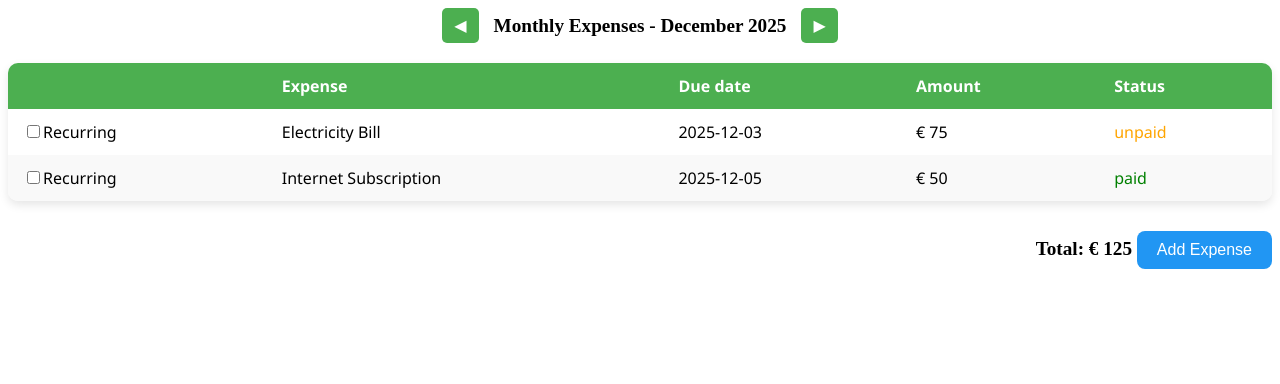
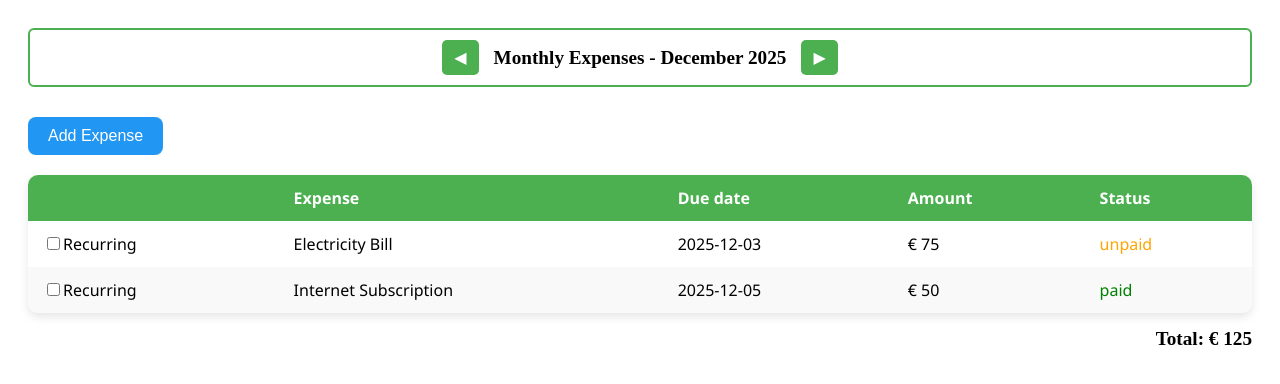
Before and after one commit to kalpanibhagya/spend-wise, an Angular app: page / in a window 1280 px wide. Shown: the top 384 px of the page. Built offline with nearby package versions, Linux system fonts and the light colour scheme.

Commit message:
Styling changes

```diff
--- a/src/app/app.css
+++ b/src/app/app.css
@@ -0,0 +1,4 @@
+.container {
+  padding: 20px;
+  margin: auto;
+}
--- a/src/app/components/monthly-expenses/monthly-expenses.css
+++ b/src/app/components/monthly-expenses/monthly-expenses.css
@@ -97,6 +97,9 @@
     gap: 15px;
     font-weight: bold;
     font-size: 1.2rem;
+    border: 2px solid #4CAF50;
+    padding: 10px;
+    border-radius: 6px;
 }
 
 .month-nav button {
--- a/src/app/components/monthly-expenses/monthly-expenses.html
+++ b/src/app/components/monthly-expenses/monthly-expenses.html
@@ -4,7 +4,7 @@
         <span> Monthly Expenses - {{ selectedDate | date: 'MMMM yyyy' }} </span>
         <button (click)="nextMonth()">▶</button>
     </div>
-
+    <button class="add-btn" (click)="openAddForm()">Add Expense</button>
     <div *ngIf="expenses.length === 0">
         <p>No expenses recorded for this month.</p>
     </div>
@@ -36,7 +36,7 @@
     <p *ngIf="expenses.length > 0" class="total-expense">
         Total: € {{ totalExpenses() }}
 
-    <button class="add-btn" (click)="openAddForm()">Add Expense</button>
+
 </section>
 
 <div class="modal-wrapper" *ngIf="showForm">
--- a/src/app/components/monthly-expenses/monthly-expenses.ts
+++ b/src/app/components/monthly-expenses/monthly-expenses.ts
@@ -14,7 +14,6 @@ export class MonthlyExpenses {
   showForm = false;
   today: Date = new Date();
   selectedDate: Date = new Date();
-  rowSelected: boolean = false;
   // Sample expenses data - later get from datbase/service
   expenses_all: Expense[] = [
     {
```
